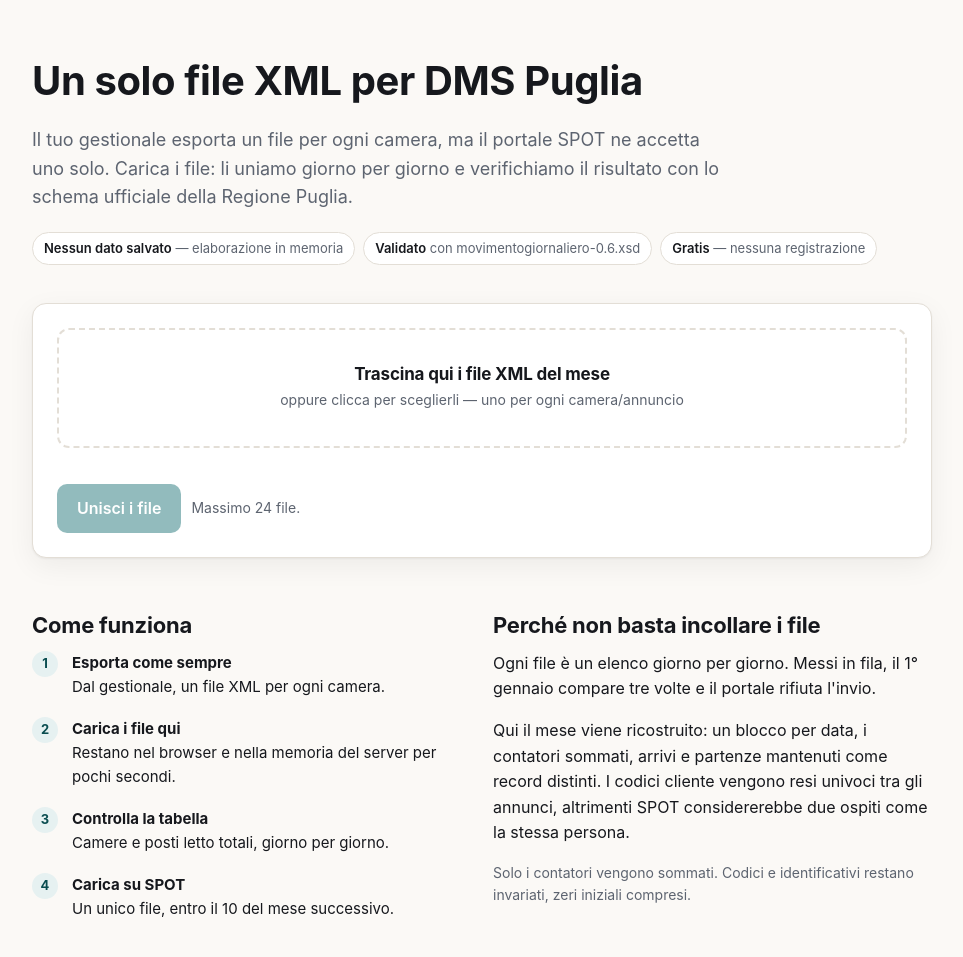
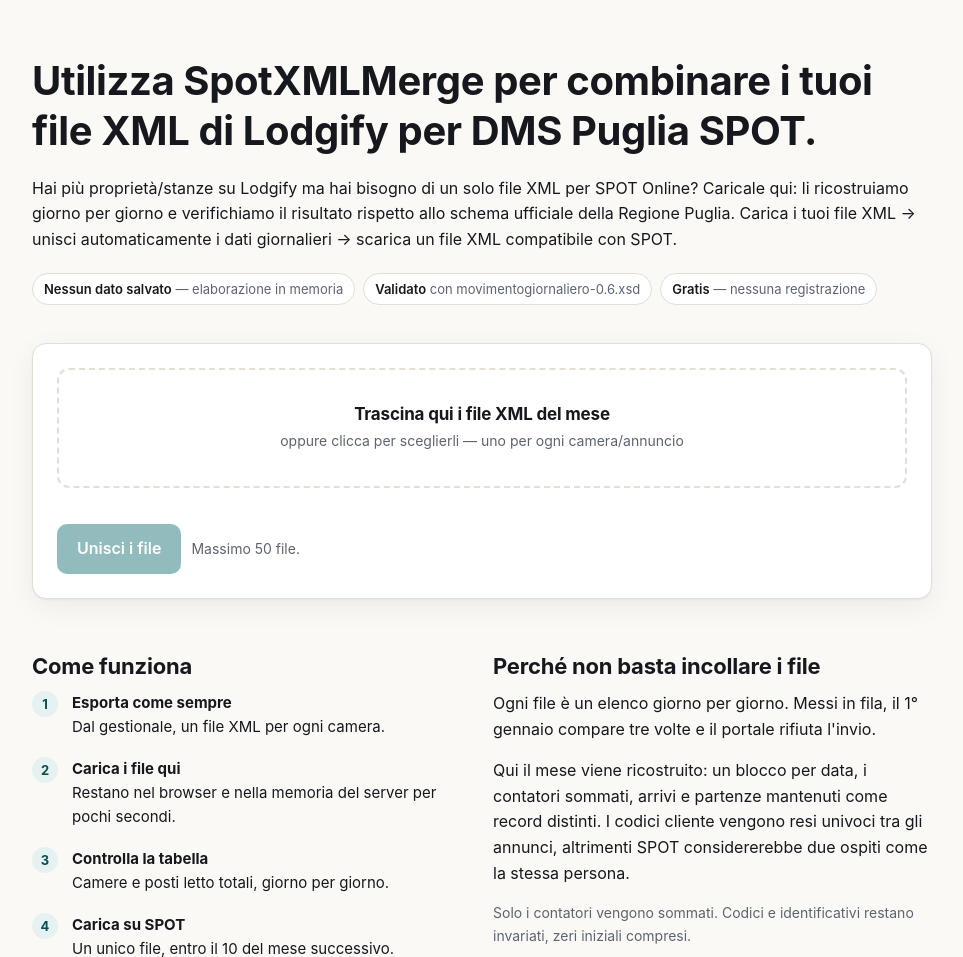
Before and after one commit to sumraimtiyaz/spot-xml-merger, a Flask app: page / in a window 1280 px wide. Shown: the part 64-1021 px from the top of the page, without its empty margins (158-1121 px from the left). Run offline with Flask 3, Linux system fonts and the light colour scheme.

Commit message:
Italian Slogan Added, SpotXMLMerge site name change, 50 file per action added

```diff
--- a/app/config.py
+++ b/app/config.py
@@ -34,7 +34,7 @@
     # A month of daily blocks for one listing is a few hundred KB even with
     # guests, so these are generous.
     MAX_CONTENT_LENGTH = _int("MAX_UPLOAD_BYTES", 12 * 1024 * 1024)
-    MAX_FILES = _int("MAX_FILES", 24)
+    MAX_FILES = _int("MAX_FILES", 50)
 
     # --- abuse control ----------------------------------------------------
     RATE_LIMIT_PER_HOUR = _int("RATE_LIMIT_PER_HOUR", 60)
--- a/app/engine/merge_istat.py
+++ b/app/engine/merge_istat.py
@@ -922,8 +922,8 @@
     indent(root)
     body = ET.tostring(root, encoding="unicode")
     parts = ['<?xml version="1.0" encoding="utf-8"?>\n']
-    if marker:
-        parts.append(MARKER_COMMENT + "\n")
+    # if marker:
+    #     parts.append(MARKER_COMMENT + "\n")
     parts.append(body.rstrip())
     parts.append("\n")
     return "".join(parts)
--- a/app/templates/index.html
+++ b/app/templates/index.html
@@ -3,7 +3,7 @@
 <head>
 <meta charset="utf-8">
 <meta name="viewport" content="width=device-width, initial-scale=1">
-<title>{{ site_name }} — un solo file XML per DMS Puglia (SPOT)</title>
+<title>{{ site_name }} — Utilizza SpotXMLMerge per combinare i tuoi file XML di Lodgify per DMS Puglia (SPOT)</title>
 <meta name="description" content="Unisci in un unico file XML le esportazioni mensili ISTAT/SPOT delle tue camere. Validato con lo schema ufficiale della Regione Puglia. Nessun dato viene salvato.">
 {% if plausible_domain %}<script defer data-domain="{{ plausible_domain }}" src="https://plausible.io/js/script.js"></script>{% endif %}
 <style>
@@ -145,8 +145,8 @@
 <main class="wrap">
 
   <div class="hero">
-    <h1 data-i18n="h1">Un solo file XML per DMS Puglia</h1>
-    <p class="lede" data-i18n="lede">Il tuo gestionale esporta un file per ogni camera, ma il portale SPOT ne accetta uno solo. Carica i file: li uniamo giorno per giorno e verifichiamo il risultato con lo schema ufficiale della Regione Puglia.</p>
+    <h1 data-i18n="h1">Utilizza SpotXMLMerge per combinare i tuoi file XML di Lodgify per DMS Puglia SPOT.</h1>
+    <p class="" data-i18n="lede">Hai più proprietà/stanze su Lodgify ma hai bisogno di un solo file XML per SPOT Online? Caricale qui: li ricostruiamo giorno per giorno e verifichiamo il risultato rispetto allo schema ufficiale della Regione Puglia. Carica i tuoi file XML → unisci automaticamente i dati giornalieri → scarica un file XML compatibile con SPOT.</p>
     <div class="badges">
       <span class="badge" data-i18n="b1"><strong>Nessun dato salvato</strong> — elaborazione in memoria</span>
       <span class="badge" data-i18n="b2"><strong>Validato</strong> con movimentogiornaliero-0.6.xsd</span>
@@ -223,8 +223,8 @@
 
 <script>
 const I18N = {
- it:{h1:"Un solo file XML per DMS Puglia",
-  lede:"Il tuo gestionale esporta un file per ogni camera, ma il portale SPOT ne accetta uno solo. Carica i file: li uniamo giorno per giorno e verifichiamo il risultato con lo schema ufficiale della Regione Puglia.",
+ it:{h1:"Utilizza SpotXMLMerge per combinare i tuoi file XML di Lodgify per DMS Puglia SPOT.",
+  lede:"Hai più proprietà/stanze su Lodgify ma hai bisogno di un solo file XML per SPOT Online? Caricale qui: li ricostruiamo giorno per giorno e verifichiamo il risultato rispetto allo schema ufficiale della Regione Puglia. Carica i tuoi file XML → unisci automaticamente i dati giornalieri → scarica un file XML compatibile con SPOT.",
   b1:"<strong>Nessun dato salvato</strong> — elaborazione in memoria",
   b2:"<strong>Validato</strong> con movimentogiornaliero-0.6.xsd",
   b3:"<strong>Gratis</strong> — nessuna registrazione",
@@ -256,8 +256,8 @@
   vNotes:"File pronto, ma con alcune segnalazioni da leggere.",
   nDays:"Giorni", nFiles:"File uniti", nPeriod:"Periodo", nRecoded:"Codici resi univoci",
   notesTitle:"Segnalazioni", working:"Elaborazione…", errTitle:"Non è stato possibile unire i file"},
- en:{h1:"One XML file for DMS Puglia",
-  lede:"Your booking system exports one file per room, but the SPOT portal accepts only one. Upload them here: we rebuild the month day by day and check the result against the Region of Puglia's official schema.",
+ en:{h1:"Use SpotXMLMerge to combine your Lodgify XML files for DMS Puglia SPOT.",
+  lede:"Have multiple Lodgify properties/rooms but need one XML file for SPOT Online? Upload them here: we rebuild the month day by day and check the result against the Region of Puglia's official schema. Upload your XML files → automatically merge daily records → download one SPOT-compatible XML file.",
   b1:"<strong>Nothing stored</strong> — processed in memory",
   b2:"<strong>Validated</strong> against movimentogiornaliero-0.6.xsd",
   b3:"<strong>Free</strong> — no sign-up",
```
Also changed, not shown: 1 other file.
